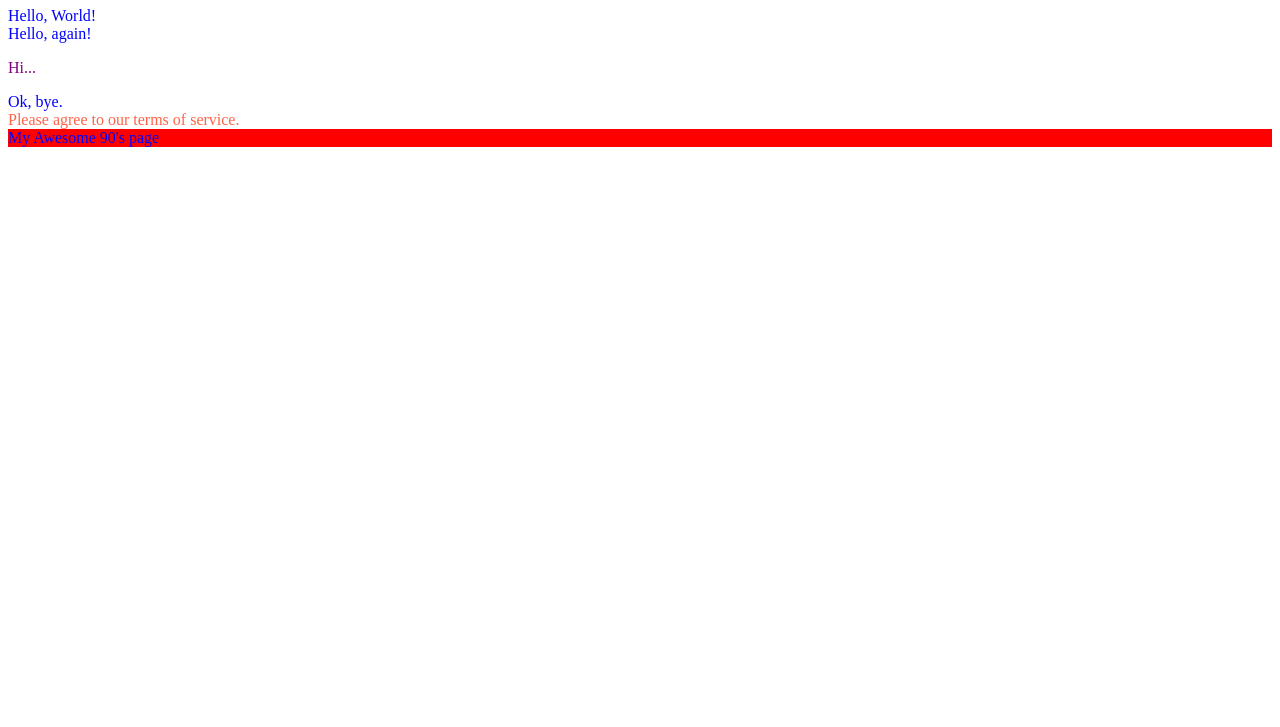
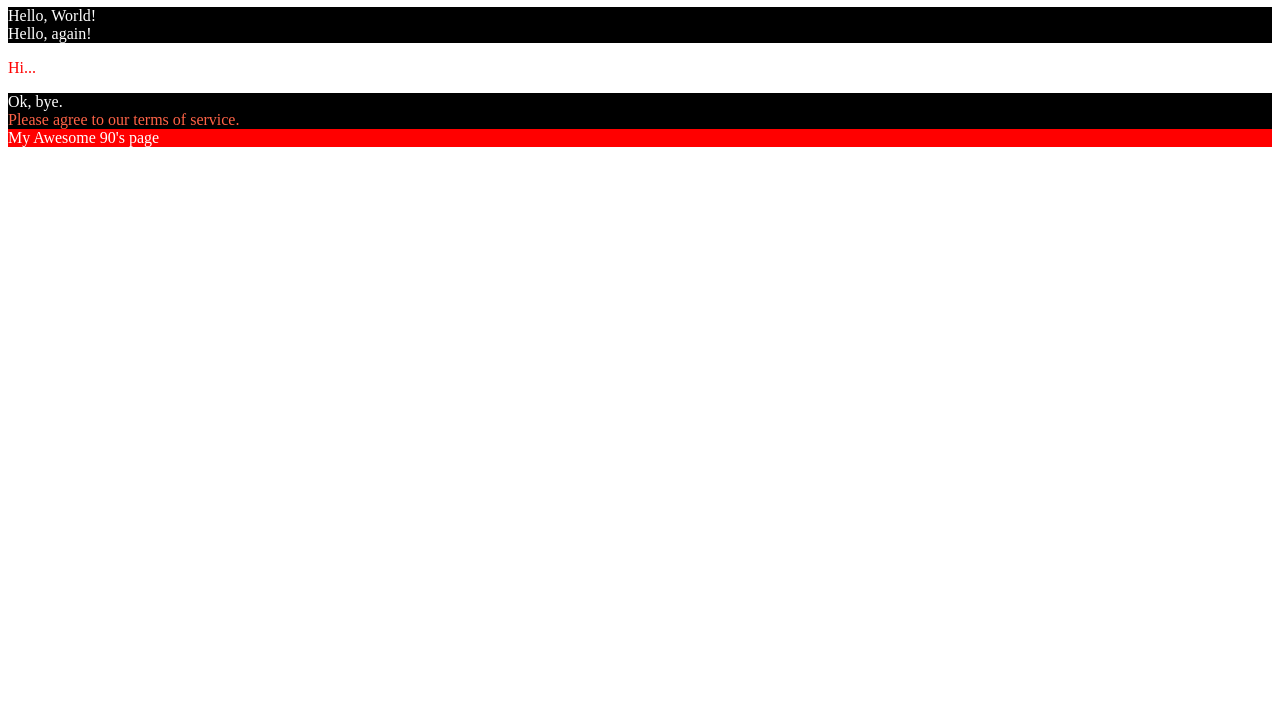
Before and after one commit to josemanuelsalgueiro7-arch/foundations, a plain HTML site: page css/intro/index.html in a window 1280 px wide. Shown: the part 73-800 px from the top of the page. Drawn offline with Linux system fonts and the light colour scheme.

Commit message:
Agregar css interno

```diff
--- a/css/intro/index.html
+++ b/css/intro/index.html
@@ -4,6 +4,16 @@
     <meta charset="utf-8">
     <title>Intro to CSS</title>
     <link rel="stylesheet" href="styles.css">
+    <style>
+      div {
+        color: white;
+        background-color: black;
+      }
+
+      p {
+        color: red;
+      }
+    </style>
   </head>
   <body>
     <h1>Intro to CSS</h1>
```
